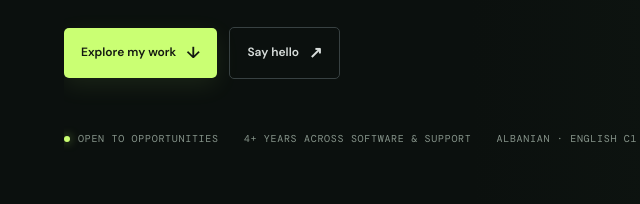
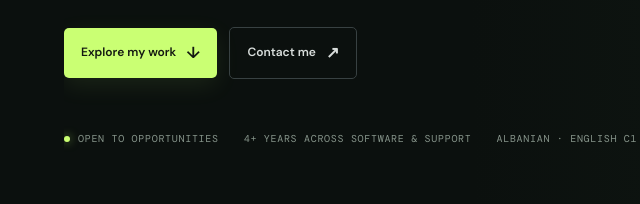
Before and after one commit to FrenkliK/frenklik.github.io, a plain HTML site: page index.html in a window 1280 px wide. Shown: the part 510-714 px from the top of the page, 16-656 px from the left. Drawn offline with nearby package versions, Linux system fonts and the light colour scheme.

Commit message:
Remove exposed contact details

```diff
--- a/index.html
+++ b/index.html
@@ -36,7 +36,7 @@
 <body>
   <header class="topbar"><nav class="nav shell" aria-label="Main navigation"><a class="brand" href="#home"><span class="brand-mark">fk</span> FRENKLI KOLECI</a><button class="mobile-menu" aria-expanded="false" aria-label="Toggle navigation">Menu</button><div class="nav-links"><a href="#work">Projects</a><a href="#demos">Professional</a><a href="#fun">Games</a><a href="#about">About</a><a href="#experience">Experience</a><a href="#skills">Skills</a><a href="https://github.com/FrenkliK" target="_blank" rel="noopener noreferrer">GitHub</a><a class="nav-cta" href="#contact">Get in touch <span class="arrow">↗</span></a></div></nav></header>
   <main>
-    <section class="hero shell" id="home"><div class="eyebrow">Software engineer · Tirana, Albania</div><h1>Building software<br>with <span>care &amp; clarity.</span></h1><p class="hero-copy">I’m Frenkli, a software engineer working across <strong>full-stack development, cybersecurity, and AI quality workflows.</strong> I like untangling real problems and making the systems behind useful products work better.</p><div class="hero-actions"><a class="button button-primary" href="#work">Explore my work <span class="arrow">↓</span></a><a class="button button-secondary" href="mailto:frenklikoleci@gmail.com">Say hello <span class="arrow">↗</span></a></div><div class="hero-meta"><span><i class="online-dot"></i> Open to opportunities</span><span>4+ years across software &amp; support</span><span>Albanian · English C1</span></div></section>
+    <section class="hero shell" id="home"><div class="eyebrow">Software engineer · Tirana, Albania</div><h1>Building software<br>with <span>care &amp; clarity.</span></h1><p class="hero-copy">I’m Frenkli, a software engineer working across <strong>full-stack development, cybersecurity, and AI quality workflows.</strong> I like untangling real problems and making the systems behind useful products work better.</p><div class="hero-actions"><a class="button button-primary" href="#work">Explore my work <span class="arrow">↓</span></a><a class="button button-secondary" href="#contact">Contact me <span class="arrow">↗</span></a></div><div class="hero-meta"><span><i class="online-dot"></i> Open to opportunities</span><span>4+ years across software &amp; support</span><span>Albanian · English C1</span></div></section>
     <section class="section" id="work"><div class="shell"><div class="section-header"><div><div class="section-kicker">01 / Selected work</div><h2>Things I’ve built</h2></div><span class="section-note">A few problems, solved in code</span></div><div class="projects">
       <article class="project featured fade"><div class="project-top"><span class="project-index">01 — SECURITY TOOLING</span><span class="project-icon">⌘</span></div><h3>LLMGuard</h3><p>An offline scanner for prompt injection, policy bypass, data exfiltration, and exposed personal information in LLM logs. Produces structured reports without sending data to model APIs.</p><div class="tags"><span class="tag">Python</span><span class="tag">Security</span><span class="tag">CLI</span><span class="tag">TF-IDF</span><span class="tag">JSON · Markdown · HTML</span></div><a class="project-link" href="https://github.com/frenklik/LLMGuard-Offline-Prompt-Injection-Data-Leak-Detector" target="_blank" rel="noreferrer">View project <span>↗</span></a></article>
       <article class="project fade"><div class="project-top"><span class="project-index">02 — BROWSER GAME</span><span class="project-icon">✳</span></div><h3>Neon Survivor</h3><p>A complete offline arcade survival game in one HTML file. Includes escalating waves, boss fights, upgrades, color customization, and keyboard, mouse, and touch controls.</p><div class="tags"><span class="tag">HTML</span><span class="tag">CSS</span><span class="tag">JavaScript</span><span class="tag">Web Audio</span></div><a class="project-link" href="https://frenklik.github.io/neon-survivor/" target="_blank" rel="noreferrer">Play the game <span>↗</span></a></article>
@@ -63,11 +63,12 @@
       <div class="skill-group fade"><h3>Security &amp; systems</h3><div class="skill-list"><span class="skill">Secure coding</span><span class="skill">Risk management</span><span class="skill">OWASP concepts</span><span class="skill">Data protection</span><span class="skill">Linux · Bash</span><span class="skill">Authentication</span><span class="skill">Cryptography</span></div></div>
     </div></div></section>
     <section class="section" id="education"><div class="shell"><div class="section-header"><div><div class="section-kicker">05 / Learning</div><h2>Education &amp; credentials</h2></div></div><div class="education"><article class="edu-card fade"><div class="edu-year">2024 — 2026</div><h3>Master’s Degree · Cybersecurity</h3><p>Cybersecurity profile, with AI specialization · Universiteti Metropolitan Tirana</p></article><article class="edu-card fade"><div class="edu-year">2021 — 2024</div><h3>Bachelor’s Degree · Software Engineering</h3><p>Universiteti Metropolitan Tirana · Tirana, Albania</p></article></div><div class="certs"><span class="cert">Strategic Approach to Cybersecurity · University of Maryland</span><span class="cert">Cybersecurity Risk Management · University of Maryland</span><span class="cert">Cybersecurity for Everyone · University of Maryland</span><span class="cert">HPE Software Engineering Simulation · Forage</span><span class="cert">Mastercard Cybersecurity Simulation · Forage</span></div></div></section>
-    <section class="section" id="contact"><div class="shell"><div class="contact fade"><div><div class="section-kicker">06 / Contact</div><h2>Have something interesting in mind?</h2><p>For opportunities, collaboration, or a good technical conversation, I’d be glad to hear from you.</p></div><div class="contact-links"><a href="mailto:frenklikoleci@gmail.com">frenklikoleci@gmail.com ↗</a><a href="tel:+355686223800">+355 68 622 3800 ↗</a><a href="https://github.com/FrenkliK" target="_blank" rel="noopener noreferrer" aria-label="View Frenkli Koleci’s GitHub profile">GitHub profile ↗</a><span>Tirana, Albania</span></div></div></div></section>
+    <section class="section" id="contact"><div class="shell"><div class="contact fade"><div><div class="section-kicker">06 / Contact</div><h2>Have something interesting in mind?</h2><p>For opportunities, collaboration, or a good technical conversation, I’d be glad to hear from you.</p></div><div class="contact-links"><a href="#contact" id="contact-email" aria-label="Open an email to Frenkli">Contact me ↗</a><a href="https://github.com/FrenkliK" target="_blank" rel="noopener noreferrer" aria-label="View Frenkli Koleci’s GitHub profile">GitHub profile ↗</a><span>Tirana, Albania</span></div></div></div></section>
   </main>
   <footer class="footer shell"><span>© <span id="year"></span> Frenkli Koleci</span><span>Built with curiosity &amp; a little CSS</span></footer>
   <script>
     document.getElementById('year').textContent=new Date().getFullYear();
+    document.getElementById('contact-email').addEventListener('click',event=>{event.preventDefault();const mailbox=String.fromCharCode(102,114,101,110,107,108,105,107,111,108,101,99,105,64,103,109,97,105,108,46,99,111,109);window.location.href='mailto:'+mailbox});
     const menu=document.querySelector('.mobile-menu'),links=document.querySelector('.nav-links');
     menu.addEventListener('click',()=>{const open=links.classList.toggle('open');menu.setAttribute('aria-expanded',String(open))});
     links.querySelectorAll('a').forEach(a=>a.addEventListener('click',()=>{links.classList.remove('open');menu.setAttribute('aria-expanded','false')}));
```
